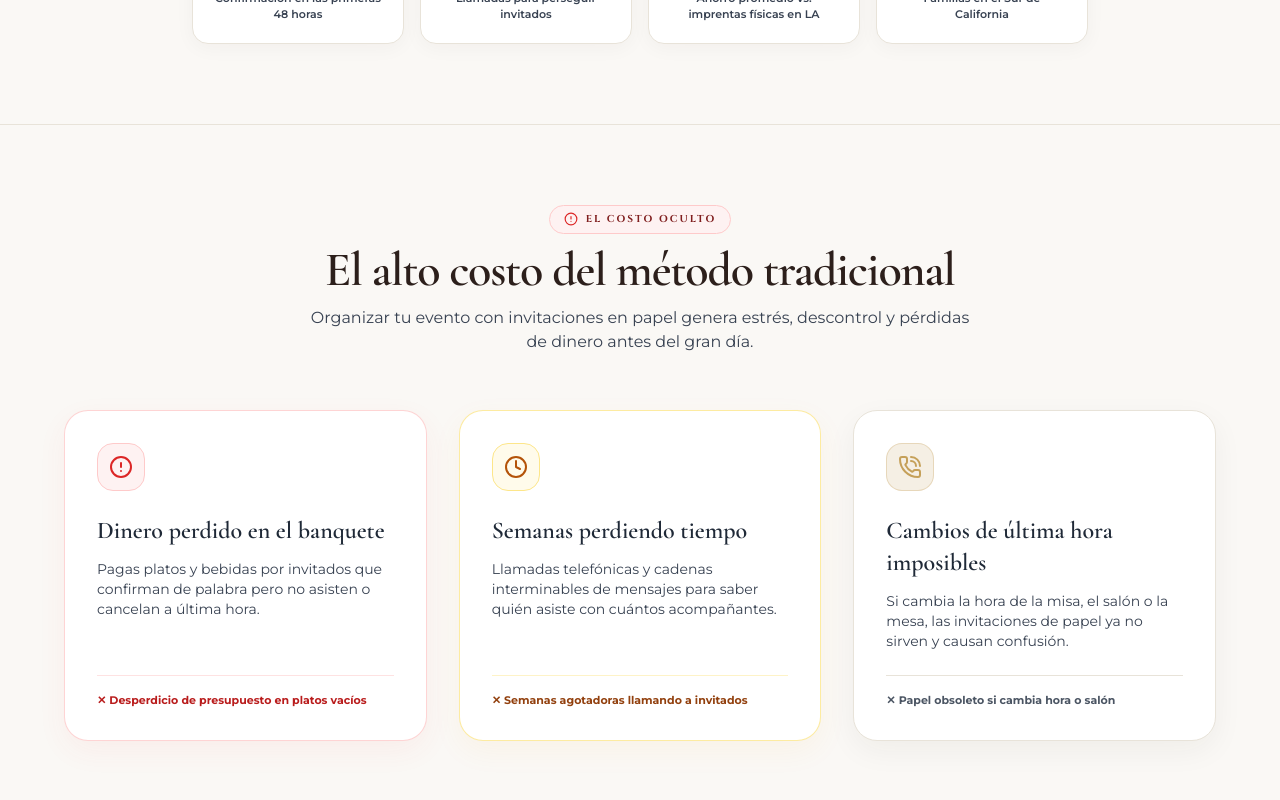
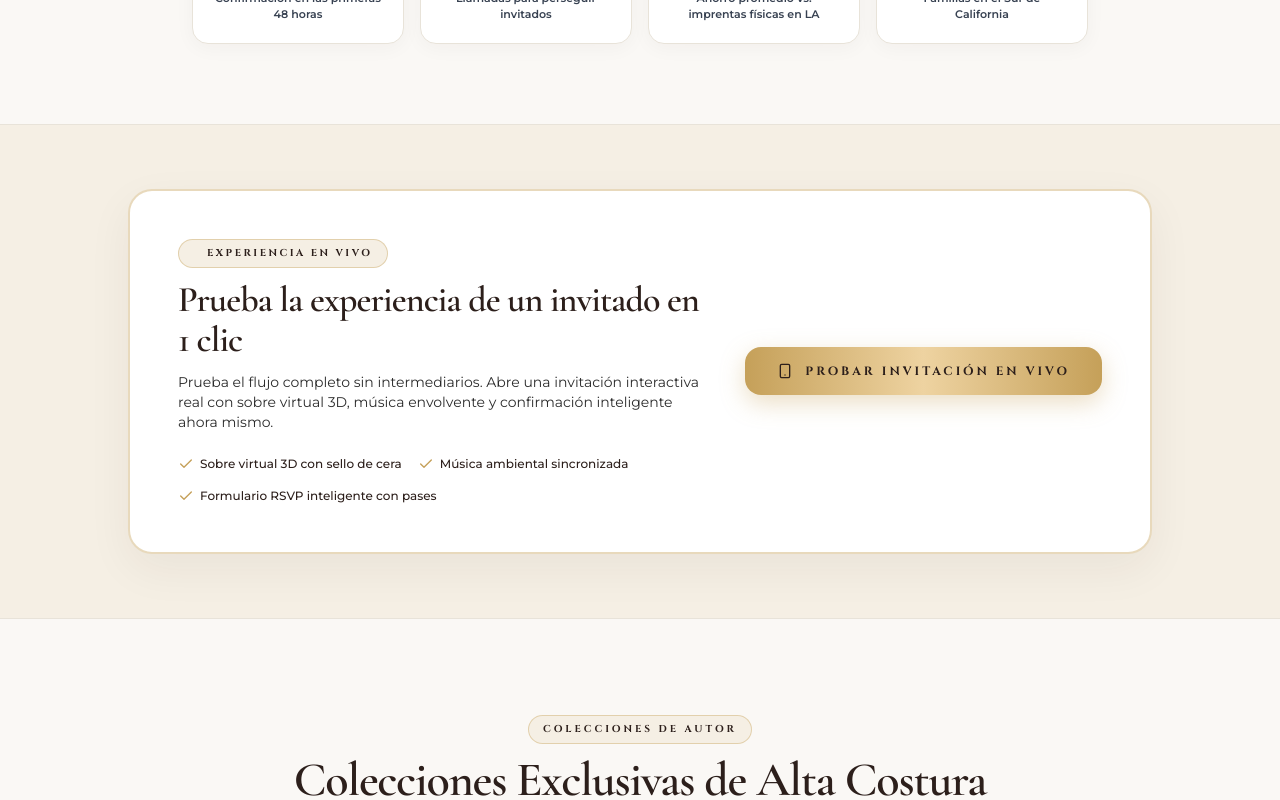
Before and after one commit to sk8benji/LuminaVite, a Next.js app: page / in a window 1280 px wide. Shown: the part 1680-2480 px from the top of the page. Built offline with nearby package versions, Linux system fonts and the light colour scheme; a web font is replaced by a local one.

Commit message:
refactor(home): remover seccion de calculadora, enlace de navegacion y seccion de agitacion el costo oculto

```diff
--- a/src/app/page.tsx
+++ b/src/app/page.tsx
@@ -27,14 +27,10 @@ import {
   MessageCircle,
   Send,
   QrCode,
-  AlertCircle,
-  PhoneCall,
-  Clock,
 } from "lucide-react";
 import { Language, translations } from "@/lib/home-translations";
 import InteractivePhoneMockup from "@/components/home/InteractivePhoneMockup";
 import InteractiveDemoModal from "@/components/home/InteractiveDemoModal";
-import RoiCalculator from "@/components/home/RoiCalculator";
 import FloatingWhatsApp from "@/components/home/FloatingWhatsApp";
 
 export default function HomePage() {
@@ -107,12 +103,6 @@ export default function HomePage() {
               className="text-xs font-['Cinzel'] tracking-widest uppercase text-[#2B2B2B] hover:text-[#C5A059] transition font-semibold"
             >
               {t.nav.features}
-            </a>
-            <a
-              href="#calculadora"
-              className="text-xs font-['Cinzel'] tracking-widest uppercase text-[#2B2B2B] hover:text-[#C5A059] transition font-semibold"
-            >
-              {lang === "es" ? "Calculadora" : "Calculator"}
             </a>
             <a
               href="#comparativa"
@@ -281,86 +271,6 @@ export default function HomePage() {
                   </div>
                 </div>
               ))}
-            </div>
-          </div>
-        </div>
-      </section>
-
-      {/* ============================================================== */}
-      {/* 2.5 SECCIÓN DE AGITACIÓN (EL COSTO DEL MÉTODO TRADICIONAL - FÓRMULA PAS) */}
-      {/* ============================================================== */}
-      <section className="relative py-20 px-4 bg-[#FAF8F5] border-t border-[#E8E3D9] select-none">
-        <div className="max-w-6xl mx-auto">
-          <div className="text-center max-w-3xl mx-auto mb-14">
-            <div className="inline-flex items-center gap-2 px-3.5 py-1.5 rounded-full border border-red-200 bg-red-50 mb-3 backdrop-blur-md">
-              <AlertCircle className="w-3.5 h-3.5 text-red-600" />
-              <span className="font-['Cinzel'] text-[10px] tracking-[0.2em] uppercase text-red-900 font-bold">
-                {t.agitation.pill}
-              </span>
-            </div>
-
-            <h2 className="font-serif-roman text-3xl sm:text-5xl font-bold tracking-tight text-[#2C1F1B] mb-3">
-              {t.agitation.title}
-            </h2>
-
-            <p className="font-['Montserrat'] text-sm sm:text-base text-[#374151] max-w-2xl mx-auto leading-relaxed">
-              {t.agitation.subtitle}
-            </p>
-          </div>
-
-          <div className="grid grid-cols-1 md:grid-cols-3 gap-6 sm:gap-8">
-            {/* Card 1: Dinero perdido en el banquete */}
-            <div className="relative rounded-3xl bg-white border border-red-200/80 p-8 flex flex-col justify-between shadow-[0_10px_30px_rgba(239,68,68,0.06)] hover:border-red-300 transition-all duration-300 group">
-              <div>
-                <div className="w-12 h-12 rounded-2xl bg-red-50 border border-red-200 text-red-600 flex items-center justify-center mb-6 group-hover:scale-105 transition-transform">
-                  <AlertCircle className="w-6 h-6" />
-                </div>
-                <h3 className="font-serif-roman text-xl sm:text-2xl font-bold text-[#1F2937] mb-3 leading-snug">
-                  {t.agitation.cards[0].title}
-                </h3>
-                <p className="font-['Montserrat'] text-xs sm:text-sm text-[#374151] leading-relaxed font-normal">
-                  {t.agitation.cards[0].text}
-                </p>
-              </div>
-              <div className="mt-6 pt-4 border-t border-red-100 flex items-center gap-2 text-[11px] font-['Montserrat'] font-bold text-red-700">
-                <span>✕ Desperdicio de presupuesto en platos vacíos</span>
-              </div>
-            </div>
-
-            {/* Card 2: Semanas perdiendo tiempo */}
-            <div className="relative rounded-3xl bg-white border border-amber-200/80 p-8 flex flex-col justify-between shadow-[0_10px_30px_rgba(245,158,11,0.06)] hover:border-amber-300 transition-all duration-300 group">
-              <div>
-                <div className="w-12 h-12 rounded-2xl bg-amber-50 border border-amber-200 text-amber-700 flex items-center justify-center mb-6 group-hover:scale-105 transition-transform">
-                  <Clock className="w-6 h-6" />
-                </div>
-                <h3 className="font-serif-roman text-xl sm:text-2xl font-bold text-[#1F2937] mb-3 leading-snug">
-                  {t.agitation.cards[1].title}
-                </h3>
-                <p className="font-['Montserrat'] text-xs sm:text-sm text-[#374151] leading-relaxed font-normal">
-                  {t.agitation.cards[1].text}
-                </p>
-              </div>
-              <div className="mt-6 pt-4 border-t border-amber-100 flex items-center gap-2 text-[11px] font-['Montserrat'] font-bold text-amber-800">
-                <span>✕ Semanas agotadoras llamando a invitados</span>
-              </div>
-            </div>
-
-            {/* Card 3: Cambios de última hora imposibles */}
-            <div className="relative rounded-3xl bg-white border border-[#E8E3D9] p-8 flex flex-col justify-between shadow-[0_10px_30px_rgba(44,31,27,0.05)] hover:border-[#C5A059]/60 transition-all duration-300 group">
-              <div>
-                <div className="w-12 h-12 rounded-2xl bg-[#F5EFE4] border border-[#C5A059]/30 text-[#C5A059] flex items-center justify-center mb-6 group-hover:scale-105 transition-transform">
-                  <PhoneCall className="w-6 h-6" />
-                </div>
-                <h3 className="font-serif-roman text-xl sm:text-2xl font-bold text-[#1F2937] mb-3 leading-snug">
-                  {t.agitation.cards[2].title}
-                </h3>
-                <p className="font-['Montserrat'] text-xs sm:text-sm text-[#374151] leading-relaxed font-normal">
-                  {t.agitation.cards[2].text}
-                </p>
-              </div>
-              <div className="mt-6 pt-4 border-t border-[#E8E3D9] flex items-center gap-2 text-[11px] font-['Montserrat'] font-bold text-[#4B5563]">
-                <span>✕ Papel obsoleto si cambia hora o salón</span>
-              </div>
             </div>
           </div>
         </div>
@@ -655,12 +565,6 @@ export default function HomePage() {
         </div>
       </section>
 
-      {/* ============================================================== */}
-      {/* 6. CALCULADORA DE AFORO O RETORNO PARA SALONES & ORGANIZADORES */}
-      {/* ============================================================== */}
-      <div id="calculadora">
-        <RoiCalculator lang={lang} />
-      </div>
 
       {/* ============================================================== */}
       {/* 7. COMPARATIVA VISUAL (MÉTODO TRADICIONAL VS CLICK & LOVE) */}
```
